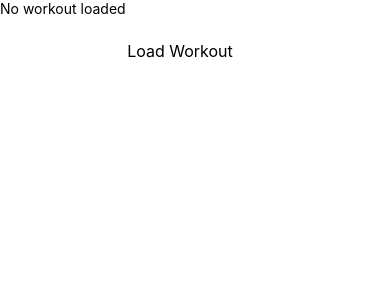
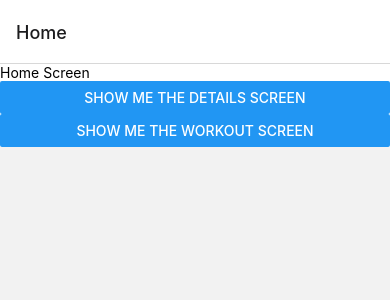
Before and after one commit to lisukdev/Workout-Tracker-App, a React Native app: screen / in a window 390 px wide. Shown: the top 300 px of the page. Built offline with nearby package versions, Linux system fonts and the light colour scheme; what react-native-uuid would draw is missing.

Commit message:
Basic stack navigation working

```diff
--- a/App.js
+++ b/App.js
@@ -1,20 +1,27 @@
+import React from 'react';
+import { NavigationContainer } from '@react-navigation/native';
+import { createStackNavigator } from '@react-navigation/stack';
+
 import { StatusBar } from 'expo-status-bar';
-import {SafeAreaView, StyleSheet} from 'react-native';
+import {Button, SafeAreaView, StyleSheet, Text, View} from 'react-native';
 import {Provider} from "react-redux";
 
-import {ExampleWorkout} from "./data/TestData";
 import {store} from "./redux/store";
 
 import Workout from "./components/workout/Workout";
 
 export default function App() {
-    const {name, notes, exercises} = ExampleWorkout;
+    const Stack = createStackNavigator();
   return (
       <Provider store={store}>
-          <SafeAreaView style={styles.container}>
-              <StatusBar style="auto" />
-              <Workout name={name} notes={notes} exercises={exercises}/>
-          </SafeAreaView>
+          <StatusBar style="auto" />
+          <NavigationContainer>
+              <Stack.Navigator initialRouteName="Home">
+                  <Stack.Screen name="Home" component={Home} />
+                  <Stack.Screen name="Details" component={Details} />
+                  <Stack.Screen name="Workout" component={Workout} />
+              </Stack.Navigator>
+          </NavigationContainer>
       </Provider>
   );
 }
@@ -25,3 +32,35 @@ const styles = StyleSheet.create({
       width: "100%",
   },
 });
+
+function Home({ navigation }) {
+    return (
+        <View style={styles.container}>
+            <Text>Home Screen</Text>
+            <Button
+                title="Show me the Details screen"
+                onPress={() => navigation.navigate('Details')}
+            />
+            <Button
+                title="Show me the Workout screen"
+                onPress={() => navigation.navigate('Workout')}
+            />
+        </View>
+    );
+}
+
+function Details({ navigation }) {
+    return (
+        <View style={styles.container}>
+            <Text>This is the Details page</Text>
+            <Button
+                title="Back to the Home Screen"
+                onPress={() => navigation.navigate('Home')}
+            />
+            <Button
+                title="Show me the Workout screen"
+                onPress={() => navigation.navigate('Workout')}
+            />
+        </View>
+    );
+}
--- a/components/workout/Workout.js
+++ b/components/workout/Workout.js
@@ -1,4 +1,4 @@
-import {KeyboardAvoidingView, Pressable, SectionList, StyleSheet, Text, View} from "react-native";
+import {KeyboardAvoidingView, Pressable, SafeAreaView, SectionList, StyleSheet, Text, View} from "react-native";
 import Set from "./Set";
 import {HeaderText, NoteText, SubHeaderText, TitleText} from "../shared/Text";
 import IconButton from "../shared/IconButton";
@@ -6,6 +6,7 @@ import Button from "../shared/Button";
 import {useDispatch, useSelector} from "react-redux";
 import {finishWorkout, loadWorkout} from "../../redux/activeWorkout/action";
 import RestTime from "./RestTime";
+import React from "react";
 
 export default function Workout() {
     const dispatch = useDispatch();
@@ -18,6 +19,7 @@ export default function Workout() {
         </View>
     }
     return (
+        <SafeAreaView style={styles.container}>
         <KeyboardAvoidingView  style={{height:"100%"}} behavior="padding">
             <View style={[styles.header, {flexDirection: "row", justifyContent: "space-between"}]}>
                 <TitleText>{metadata.name}</TitleText>
@@ -44,6 +46,7 @@ export default function Workout() {
                 ItemSeparatorComponent={({leadingItem, section}) => <RestTime setId={leadingItem.id} targetRestTime={section.targetRestTime}/>}
             />
         </KeyboardAvoidingView>
+        </SafeAreaView>
     );
 }
 
@@ -80,6 +83,10 @@ function Tempo({tempo }) {
     ;
 }
 const styles = StyleSheet.create({
+    container: {
+        backgroundColor: '#fff',
+        width: "100%",
+    },
     header: {
         backgroundColor: "#ddd",
         paddingHorizontal: 10,
```
Also changed, not shown: package.json (+7 -0 lines), 1 other file (tests, documents, lock files or other folders).
